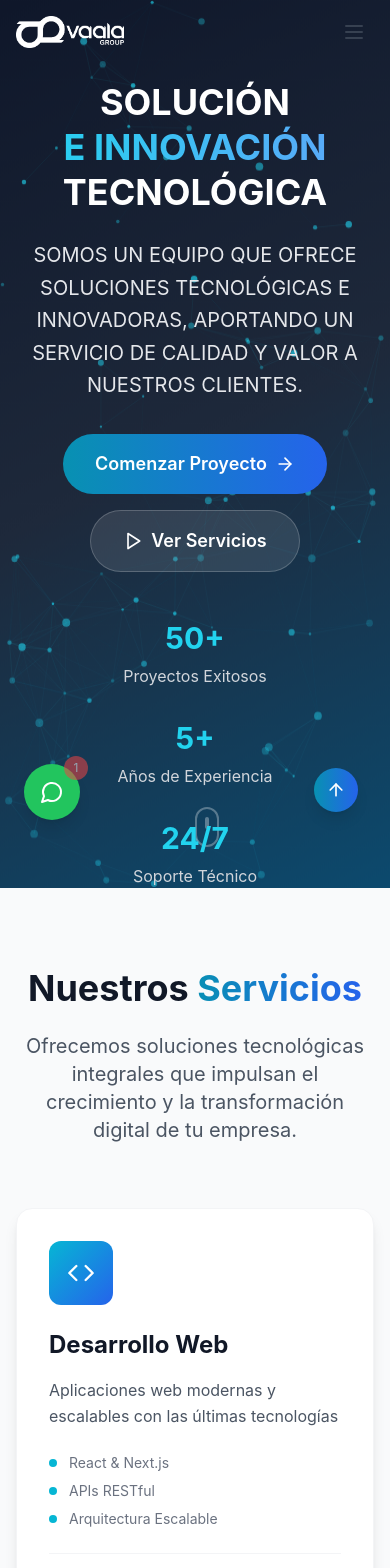
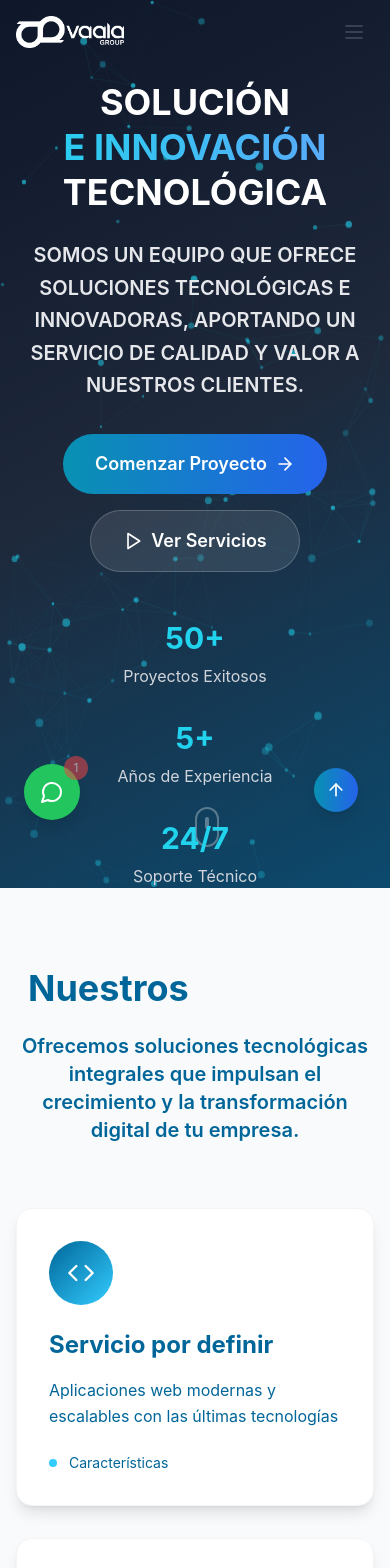
Before and after one commit to valejerett27/VaalaGroup, a React (Vite) app: page / in a window 390 px wide. Shown: the top 1568 px of the page. Built offline with nearby package versions, Linux system fonts and the light colour scheme.

Commit message:
ajustes contenido

```diff
--- a/src/components/Footer.tsx
+++ b/src/components/Footer.tsx
@@ -20,9 +20,11 @@ const Footer = () => {
         <div className="py-16 grid grid-cols-1 md:grid-cols-2 lg:grid-cols-4 gap-8">
           {/* Company Info */}
           <div className="lg:col-span-2">
-            <h3 className="text-3xl font-bold bg-gradient-to-r from-cyan-400 to-blue-400 bg-clip-text text-transparent mb-4">
-              Vaala Group
-            </h3>
+            <img
+              src="src/img/Negativa_Horizontal_Sin_Fondo.png"
+              alt="Vaala Group"
+              className="h-8 lg:h-10 mb-6"
+            />
             <p className="text-gray-300 mb-6 leading-relaxed max-w-md">
               Transformamos ideas en soluciones digitales innovadoras.
               Somos tu socio estratégico en la era digital, comprometidos
@@ -34,13 +36,13 @@ const Footer = () => {
                 <Mail className="text-cyan-400" size={18} />
                 <span className="text-gray-300">contacto@vaalagroup.com</span>
               </div>
-              <div className="flex items-center gap-3">
+              {/* <div className="flex items-center gap-3">
                 <Phone className="text-cyan-400" size={18} />
                 <span className="text-gray-300">+52 (55) 1234-5678</span>
-              </div>
+              </div> */}
               <div className="flex items-center gap-3">
                 <MapPin className="text-cyan-400" size={18} />
-                <span className="text-gray-300">Ciudad de México, México</span>
+                <span className="text-gray-300">Viña del Mar, Chile</span>
               </div>
             </div>
           </div>
@@ -53,7 +55,7 @@ const Footer = () => {
                 { name: "Inicio", href: "#inicio" },
                 { name: "Servicios", href: "#servicios" },
                 { name: "Proyectos", href: "#proyectos" },
-                { name: "Equipo", href: "#equipo" },
+                // { name: "Equipo", href: "#equipo" },
                 { name: "Contacto", href: "#contacto" }
               ].map((link) => (
                 <li key={link.name}>
@@ -73,12 +75,9 @@ const Footer = () => {
             <h4 className="text-lg font-semibold mb-6 text-cyan-400">Servicios</h4>
             <ul className="space-y-3">
               {[
-                "Desarrollo Web",
-                "Apps Móviles",
-                "E-commerce",
-                "Big Data & Analytics",
-                "Ciberseguridad",
-                "Automatización"
+                "Por Definir",
+                "Por Definir",
+                "Por Definir"
               ].map((service) => (
                 <li key={service}>
                   <span className="text-gray-300 hover:text-cyan-400 transition-colors duration-200 cursor-pointer">
@@ -91,7 +90,7 @@ const Footer = () => {
         </div>
 
         {/* Newsletter Section */}
-        <div className="py-8 border-t border-gray-800">
+        {/* <div className="py-8 border-t border-gray-800">
           <div className="flex flex-col lg:flex-row items-center justify-between gap-6">
             <div>
               <h4 className="text-xl font-semibold mb-2 text-cyan-400">Mantente Actualizado</h4>
@@ -108,12 +107,12 @@ const Footer = () => {
               </button>
             </div>
           </div>
-        </div>
+        </div> */}
 
         {/* Social Media & Copyright */}
         <div className="py-8 border-t border-gray-800 flex flex-col lg:flex-row items-center justify-between gap-6">
           <div className="text-gray-400 text-center lg:text-left">
-            <p>&copy; 2024 Vaala Group. Todos los derechos reservados.</p>
+            <p>&copy; 2025 Vaala Group. Todos los derechos reservados.</p>
             <div className="flex gap-6 mt-2 justify-center lg:justify-start">
               <a href="#" className="hover:text-cyan-400 transition-colors text-sm">Política de Privacidad</a>
               <a href="#" className="hover:text-cyan-400 transition-colors text-sm">Términos de Servicio</a>
--- a/src/components/Hero.tsx
+++ b/src/components/Hero.tsx
@@ -27,7 +27,7 @@ const Hero = () => {
             TECNOLÓGICA
           </h1>
 
-          <p className="text-xl uppercase sm:text-2xl text-gray-200 mb-8 max-w-3xl mx-auto leading-relaxed">
+          <p className="text-xl uppercase sm:text-2xl text-gray-200 font-semibold mb-8 max-w-3xl mx-auto leading-relaxed">
            Somos un equipo que ofrece soluciones tecnológicas e innovadoras,
 aportando un servicio de calidad y valor a nuestros clientes.
           </p>
--- a/src/components/Navigation.tsx
+++ b/src/components/Navigation.tsx
@@ -18,7 +18,7 @@ const Navigation = () => {
     { name: "Inicio", href: "#inicio" },
     { name: "Servicios", href: "#servicios" },
     { name: "Proyectos", href: "#proyectos" },
-    { name: "Equipo", href: "#equipo" },
+    // { name: "Equipo", href: "#equipo" },
     { name: "Contacto", href: "#contacto" },
   ];
 
@@ -34,7 +34,7 @@ const Navigation = () => {
     <nav
       className={`fixed top-0 left-0 right-0 z-50 transition-all duration-300 ${
         isScrolled
-          ? "bg-[#0891B2] backdrop-blur-lg shadow-lg border-b border-cyan-100"
+          ? "bg-[#3F3F3F] backdrop-blur-lg shadow-lg border-b border-cyan-100"
           : "bg-transparent"
       }`}
     >
@@ -62,7 +62,7 @@ const Navigation = () => {
             ))}
             <button
               onClick={() => scrollToSection("#contacto")}
-              className="bg-gradient-to-r from-cyan-600 to-blue-600 text-white px-6 py-2 rounded-full hover:shadow-lg hover:scale-105 transition-all duration-200"
+              className="bg-gradient-to-r from-[#006699] to-[#4BC2F1] text-white px-6 py-2 rounded-full hover:shadow-lg hover:scale-105 transition-all duration-200"
             >
               Contáctanos
             </button>
--- a/src/components/Projects.tsx
+++ b/src/components/Projects.tsx
@@ -5,17 +5,17 @@ const Projects = () => {
   const projects = [
     {
       title: "Park By Vaala",
-      category: "Desarrollo Web",
+      category: "Texto por definir",
       description: "Una Solución tecnológica Integral para la Gestión y Control eficiente de estacionamientos.",
-      image: "https://images.unsplash.com/photo-1556742049-0cfed4f6a45d?w=600&h=400&fit=crop",
+      image: "src/img/park_principal.png",
       tags: ["React", "Node.js", "MongoDB", "Stripe"],
       results: "+2.000 usuarios activos"
     },
     {
       title: "Vaala Dev",
-      category: "Aplicación Móvil",
+      category: "Texto por definir",
       description: "Empresa de Desarrollo tecnológico especializada en crear Soluciones Digitales para Clínicas, Hospitales y Centros Médicos",
-      image: "https://images.unsplash.com/photo-1563013544-824ae1b704d3?w=600&h=400&fit=crop",
+      image: "src/img/Principal_verde.png",
       tags: ["React Native", "Firebase", "Maps API", "Push Notifications"],
       results: "+3.000 usuarios activos"
     },
@@ -43,7 +43,7 @@ const Projects = () => {
         <div className="text-center mb-16">
           <h2 className="text-4xl lg:text-5xl font-bold mb-6">
             Nuestras
-            <span className="bg-gradient-to-r from-cyan-400 to-blue-400 bg-clip-text text-transparent"> Unidades</span>
+            <span className="bg-gradient-to-r from-[#33CCFF] to-[#006699] bg-clip-text text-transparent"> Unidades</span>
           </h2>
           <p className="text-xl text-gray-300 max-w-3xl mx-auto">
             Descubre algunos de nuestros casos de éxito que han transformado
@@ -61,7 +61,7 @@ const Projects = () => {
                 <img
                   src={project.image}
                   alt={project.title}
-                  className="w-full h-64 object-cover group-hover:scale-110 transition-transform duration-500"
+                  className="h-48 mx-auto group-hover:scale-110 transition-transform duration-500"
                 />
                 <div className="absolute inset-0 bg-gradient-to-t from-gray-900 via-transparent to-transparent opacity-60"></div>
                 <div className="absolute top-4 left-4">
--- a/src/components/Services.tsx
+++ b/src/components/Services.tsx
@@ -5,51 +5,51 @@ const Services = () => {
   const services = [
     {
       icon: Code,
-      title: "Desarrollo Web",
+      title: "Servicio por definir",
       description: "Aplicaciones web modernas y escalables con las últimas tecnologías",
-      features: ["React & Next.js", "APIs RESTful", "Arquitectura Escalable"]
+      features: ["Características"]
     },
     {
       icon: Smartphone,
-      title: "Apps Móviles",
+      title: "Servicio por definir",
       description: "Aplicaciones nativas e híbridas para iOS y Android",
-      features: ["React Native", "Flutter", "Diseño UX/UI"]
+      features: ["Características"]
     },
     {
       icon: Globe,
-      title: "E-commerce",
+      title: "Servicio por definir",
       description: "Tiendas online optimizadas para conversión y ventas",
-      features: ["Shopify", "WooCommerce", "Pasarelas de Pago"]
-    },
-    {
-      icon: Database,
-      title: "Big Data & Analytics",
-      description: "Análisis de datos y business intelligence para decisiones estratégicas",
-      features: ["Data Mining", "Machine Learning", "Dashboards"]
-    },
-    {
-      icon: Shield,
-      title: "Ciberseguridad",
-      description: "Protección integral de sistemas y datos empresariales",
-      features: ["Auditorías", "Pentesting", "Compliance"]
-    },
-    {
-      icon: Zap,
-      title: "Automatización",
-      description: "Optimización de procesos mediante herramientas inteligentes",
-      features: ["RPA", "Workflows", "Integrations"]
+      features: ["Características"]
     }
+    // {
+    //   icon: Database,
+    //   title: "Big Data & Analytics",
+    //   description: "Análisis de datos y business intelligence para decisiones estratégicas",
+    //   features: ["Data Mining", "Machine Learning", "Dashboards"]
+    // },
+    // {
+    //   icon: Shield,
+    //   title: "Ciberseguridad",
+    //   description: "Protección integral de sistemas y datos empresariales",
+    //   features: ["Auditorías", "Pentesting", "Compliance"]
+    // },
+    // {
+    //   icon: Zap,
+    //   title: "Automatización",
+    //   description: "Optimización de procesos mediante herramientas inteligentes",
+    //   features: ["RPA", "Workflows", "Integrations"]
+    // }
   ];
 
   return (
     <section id="servicios" className="py-20 bg-gray-50">
       <div className="max-w-7xl mx-auto px-4 sm:px-6 lg:px-8">
         <div className="text-center mb-16">
-          <h2 className="text-4xl lg:text-5xl font-bold text-gray-900 mb-6">
+          <h2 className="text-4xl lg:text-5xl font-bold text-[#006699] mb-6">
             Nuestros
-            <span className="bg-gradient-to-r from-cyan-600 to-blue-600 bg-clip-text text-transparent"> Servicios</span>
+            <span className="text-[#33CCFF] bg-clip-text text-transparent"> Servicios</span>
           </h2>
-          <p className="text-xl text-gray-600 max-w-3xl mx-auto">
+          <p className="text-xl text-[#006699] font-semibold max-w-3xl mx-auto">
             Ofrecemos soluciones tecnológicas integrales que impulsan el crecimiento
             y la transformación digital de tu empresa.
           </p>
@@ -61,33 +61,33 @@ const Services = () => {
               key={index}
               className="group bg-white rounded-2xl p-8 shadow-lg hover:shadow-2xl transition-all duration-300 hover:-translate-y-2 border border-gray-100"
             >
-              <div className="bg-gradient-to-br from-cyan-500 to-blue-600 w-16 h-16 rounded-xl flex items-center justify-center mb-6 group-hover:scale-110 transition-transform duration-300">
+              <div className="bg-gradient-to-br from-[#006699] to-[#33CCFF] w-16 h-16 rounded-full flex items-center justify-center mb-6 group-hover:scale-110 transition-transform duration-300">
                 <service.icon className="text-white" size={28} />
               </div>
 
-              <h3 className="text-2xl font-bold text-gray-900 mb-4 group-hover:text-cyan-600 transition-colors duration-300">
+              <h3 className="text-2xl font-bold text-[#006699] mb-4 group-hover:text-cyan-600 transition-colors duration-300">
                 {service.title}
               </h3>
 
-              <p className="text-gray-600 mb-6 leading-relaxed">
+              <p className="text-[#006699] mb-6 leading-relaxed">
                 {service.description}
               </p>
 
               <ul className="space-y-2">
                 {service.features.map((feature, idx) => (
-                  <li key={idx} className="flex items-center text-sm text-gray-500">
-                    <div className="w-2 h-2 bg-cyan-500 rounded-full mr-3"></div>
+                  <li key={idx} className="flex items-center text-sm text-[#006699]">
+                    <div className="w-2 h-2 bg-[#33CCFF] rounded-full mr-3"></div>
                     {feature}
                   </li>
                 ))}
               </ul>
 
-              <div className="mt-6 pt-6 border-t border-gray-100">
+              {/* <div className="mt-6 pt-6 border-t border-gray-100">
                 <button className="text-cyan-600 font-semibold hover:text-cyan-700 transition-colors duration-200 flex items-center gap-2 group-hover:gap-3">
                   Saber más
                   <span className="transition-all duration-200">→</span>
                 </button>
-              </div>
+              </div> */}
             </div>
           ))}
         </div>
--- a/src/components/WhyChooseUs.tsx
+++ b/src/components/WhyChooseUs.tsx
@@ -5,34 +5,34 @@ const WhyChooseUs = () => {
   const reasons = [
     {
       icon: Award,
-      title: "Excelencia Comprobada",
+      title: "Título por definir",
       description: "Más de 50 proyectos exitosos con reconocimiento internacional"
     },
     {
       icon: Users,
-      title: "Equipo Experto",
+      title: "Título por definir",
       description: "Profesionales certificados con amplia experiencia en tecnologías de vanguardia"
     },
     {
       icon: Clock,
-      title: "Entrega Puntual",
+      title: "Título por definir",
       description: "Metodologías ágiles que garantizan cumplimiento de plazos"
     },
-    {
-      icon: Target,
-      title: "Enfoque Estratégico",
-      description: "Soluciones alineadas con tus objetivos de negocio"
-    },
-    {
-      icon: Lightbulb,
-      title: "Innovación Constante",
-      description: "Adoptamos las últimas tendencias tecnológicas del mercado"
-    },
-    {
-      icon: Headphones,
-      title: "Soporte 24/7",
-      description: "Acompañamiento continuo en todas las fases del proyecto"
-    }
+    // {
+    //   icon: Target,
+    //   title: "Enfoque Estratégico",
+    //   description: "Soluciones alineadas con tus objetivos de negocio"
+    // },
+    // {
+    //   icon: Lightbulb,
+    //   title: "Innovación Constante",
+    //   description: "Adoptamos las últimas tendencias tecnológicas del mercado"
+    // },
+    // {
+    //   icon: Headphones,
+    //   title: "Soporte 24/7",
+    //   description: "Acompañamiento continuo en todas las fases del proyecto"
+    // }
   ];
 
   return (
@@ -41,11 +41,11 @@ const WhyChooseUs = () => {
 
       <div className="relative max-w-7xl mx-auto px-4 sm:px-6 lg:px-8">
         <div className="text-center mb-16">
-          <h2 className="text-4xl lg:text-5xl font-bold text-gray-900 mb-6">
+          <h2 className="text-4xl lg:text-5xl font-bold text-[#006699] mb-6">
             ¿Por Qué Elegir
-            <span className="bg-gradient-to-r from-cyan-600 to-blue-600 bg-clip-text text-transparent"> Vaala Group</span>?
+            <span className="text-[#33CCFF] bg-clip-text text-transparent"> Vaala Group</span>?
           </h2>
-          <p className="text-xl text-gray-600 max-w-3xl mx-auto">
+          <p className="text-xl text-[#006699] font-semibold max-w-3xl mx-auto">
             Somos más que un proveedor de tecnología. Somos tu socio estratégico
             en la transformación digital de tu empresa.
           </p>
@@ -57,8 +57,8 @@ const WhyChooseUs = () => {
               key={index}
               className="group bg-white/80 backdrop-blur-sm rounded-2xl p-8 border border-gray-200 hover:border-cyan-300 transition-all duration-300 hover:shadow-lg"
             >
-              <div className="bg-gradient-to-br from-cyan-100 to-blue-100 w-16 h-16 rounded-2xl flex items-center justify-center mb-6 group-hover:scale-110 transition-transform duration-300">
-                <reason.icon className="text-cyan-600" size={28} />
+              <div className="bg-gradient-to-br from-[#006699] to-[#33CCFF] w-16 h-16 rounded-full flex items-center justify-center mb-6 group-hover:scale-110 transition-transform duration-300">
+                <reason.icon className="text-white" size={28} />
               </div>
 
               <h3 className="text-xl font-bold text-gray-900 mb-4">
@@ -72,15 +72,15 @@ const WhyChooseUs = () => {
           ))}
         </div>
 
-        <div className="mt-16 bg-gradient-to-r from-cyan-600 to-blue-600 rounded-3xl p-8 lg:p-12 text-center text-white">
+        <div className="mt-16 bg-gradient-to-r from-[#006699] to-[#33CCFF] rounded-3xl p-8 lg:p-12 text-center text-white">
           <h3 className="text-3xl lg:text-4xl font-bold mb-4">
             ¿Listo para Transformar tu Negocio?
           </h3>
           <p className="text-xl mb-8 opacity-90">
             Únete a más de 100 empresas que ya confían en nosotros
           </p>
-          <button className="bg-white text-cyan-600 px-8 py-4 rounded-full font-bold text-lg hover:shadow-lg hover:scale-105 transition-all duration-300">
-            Solicita una Consulta Gratuita
+          <button className="bg-white text-[#006699] px-8 py-4 rounded-full font-bold text-lg hover:shadow-lg hover:scale-105 transition-all duration-300">
+            CTA por definir
           </button>
         </div>
       </div>
```
Also changed, not shown: src/components/Contact.tsx (+15 -17 lines), src/components/Testimonials.tsx (+17 -10 lines).
